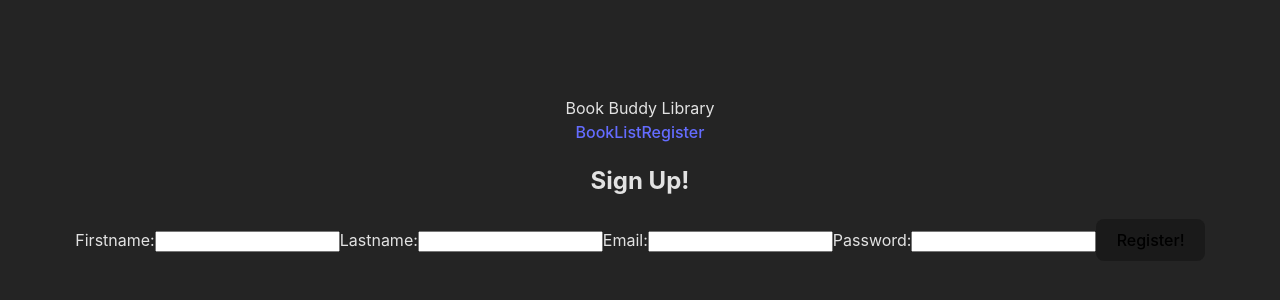
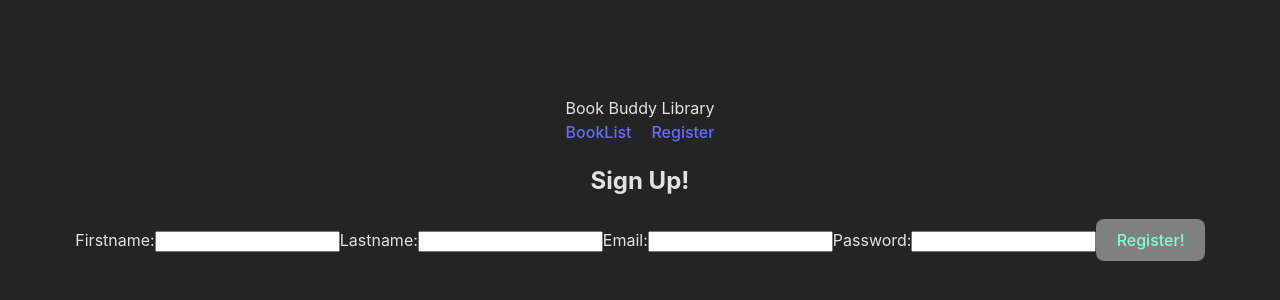
Before and after one commit to skaste/Block-30A-Career-Sim-BookBuddy, a React (Vite) app in the folder BookBuddy/: page /register in a window 1280 px wide. Shown: the part 222-522 px from the top of the page. Built offline with nearby package versions, Linux system fonts and the light colour scheme.

Commit message:
sending in for end of day

```diff
--- a/BookBuddy/src/App.css
+++ b/BookBuddy/src/App.css
@@ -4,3 +4,12 @@
   padding: 2rem;
   text-align: center;
 }
+#signUpButton {
+  background-color: grey;
+  color:aquamarine;
+}
+#links {
+  padding:5px;
+  margin:5px;
+  border:none;
+}
--- a/BookBuddy/src/App.jsx
+++ b/BookBuddy/src/App.jsx
@@ -24,8 +24,12 @@ const App = () => {
       <div id="main-section">
         <div id="navbar">
           <div>Book Buddy Library</div>
-          <Link to="/books">BookList</Link>
-          <Link to="/register">Register</Link>
+          <Link id="links" to="/books">
+            BookList
+          </Link>
+          <Link id="links" to="/register">
+            Register
+          </Link>
 
           {/* <BookDetails/> */}
         </div>
--- a/BookBuddy/src/Components/BookList.jsx
+++ b/BookBuddy/src/Components/BookList.jsx
@@ -11,9 +11,9 @@ const BookList = () => {
         const response = await fetch(
           "https://fsa-book-buddy-b6e748d1380d.herokuapp.com/api/books"
         );
-        console.log(response);
+        // console.log(response);
         const results = await response.json();
-        console.log(results);
+        // console.log(results);
         // const allBooksList = results.books;
         setAllBooksList(results.books);
         // console.log("all Books:", allBooks);
--- a/BookBuddy/src/Components/SignUpForm.jsx
+++ b/BookBuddy/src/Components/SignUpForm.jsx
@@ -11,7 +11,6 @@ const SignUpForm = () => {
 
   async function handleSubmit(event) {
     event.preventDefault();
-    // console.log("testing");
 
     try {
       const response = await fetch(
@@ -32,11 +31,6 @@ const SignUpForm = () => {
       const result = await response.json();
       console.log(result);
       setToken(result.token);
-      // .then((response) => response.json())
-      // .then((result) => {
-      //   console.log(result);
-      // })
-      // .catch(console.error);
     } catch (error) {
       console.error(error);
     }
```
